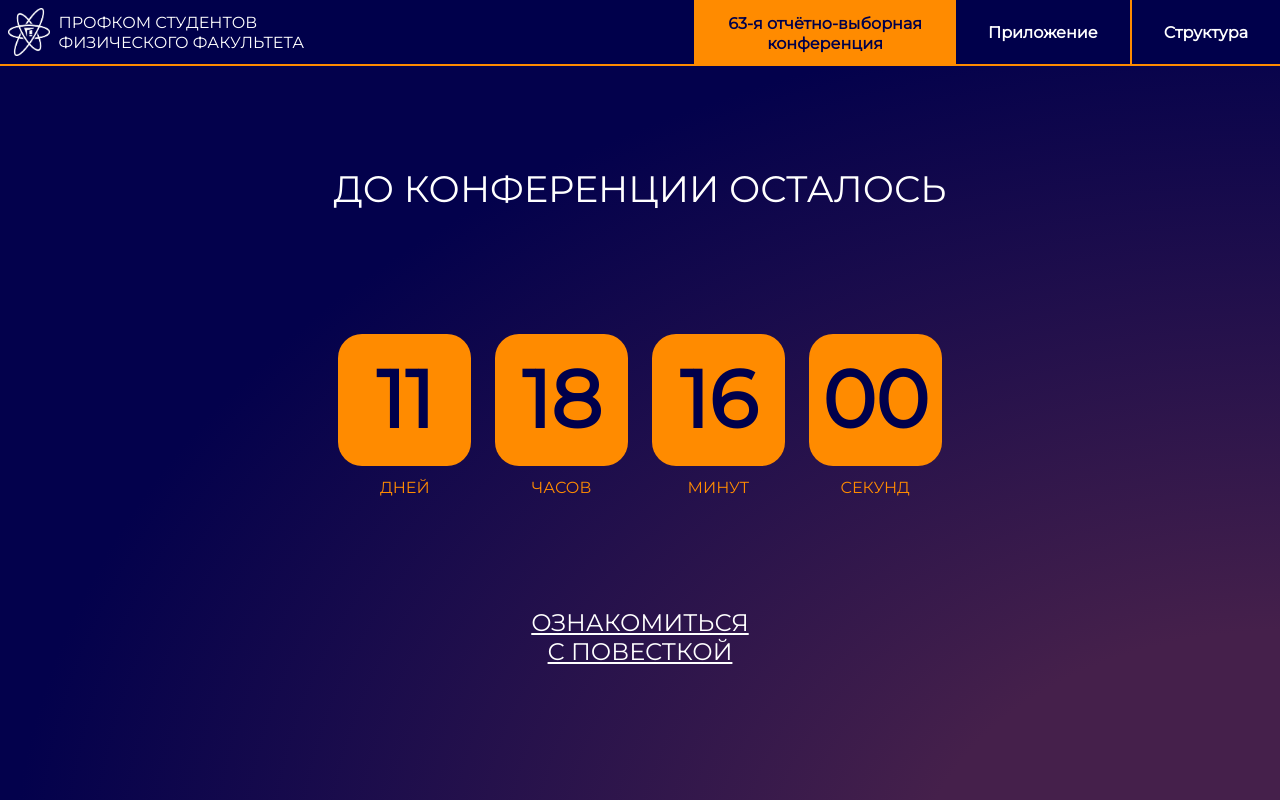
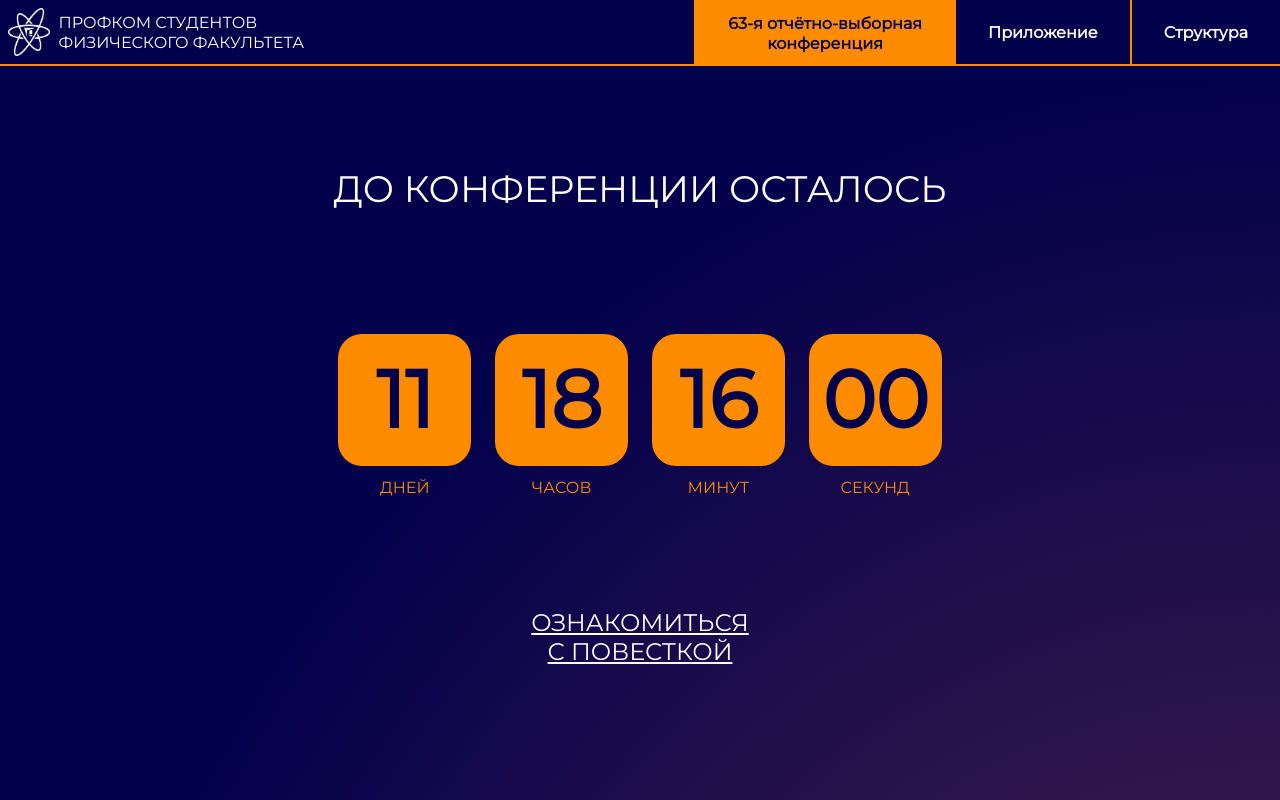
Before and after one commit to profcomff/report-webapp, a Vue app: page / in a window 1280 px wide. Built offline with nearby package versions, Linux system fonts and the light colour scheme.

Commit message:
fix bg problem

```diff
--- a/src/App.vue
+++ b/src/App.vue
@@ -16,12 +16,11 @@
 <style>
 #app {
   font-family: 'Montserrat', sans-serif;
-  background: radial-gradient(at 100% 100%, #45204b 20%, #03014C 70%);
   position: fixed;
   top: 0px;
   left: 0px;
   right: 0px;
-  height: 110vh;
+  bottom: 0px;
   z-index: -1;
   overflow-y: scroll;
   -ms-overflow-style: none;  /* IE and Edge */
@@ -33,6 +32,7 @@
 }
 .pages {
   margin-top: 56px;
+  background: radial-gradient(at 100% 100%, #45204b 20%, #03014C 70%);
 }
 .noselect {
   -webkit-touch-callout: none; /* iOS Safari */
--- a/src/views/AboutView.vue
+++ b/src/views/AboutView.vue
@@ -35,7 +35,6 @@ export default {
   display: flex;
   flex-direction: column;
   align-items: center;
-  padding-bottom: 10vh;
   justify-content: space-evenly;
   min-height: 90vh;
 }
```
